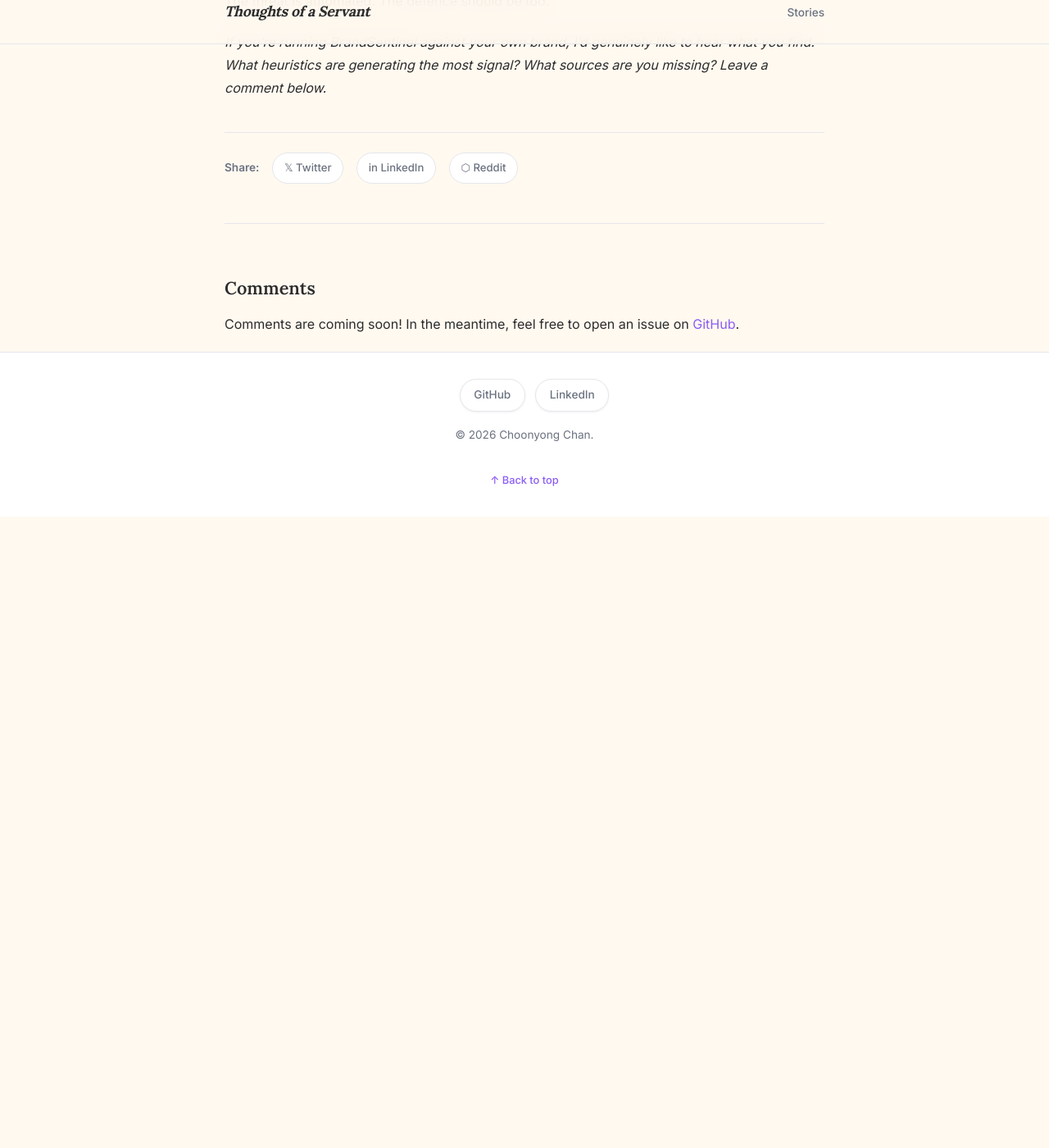
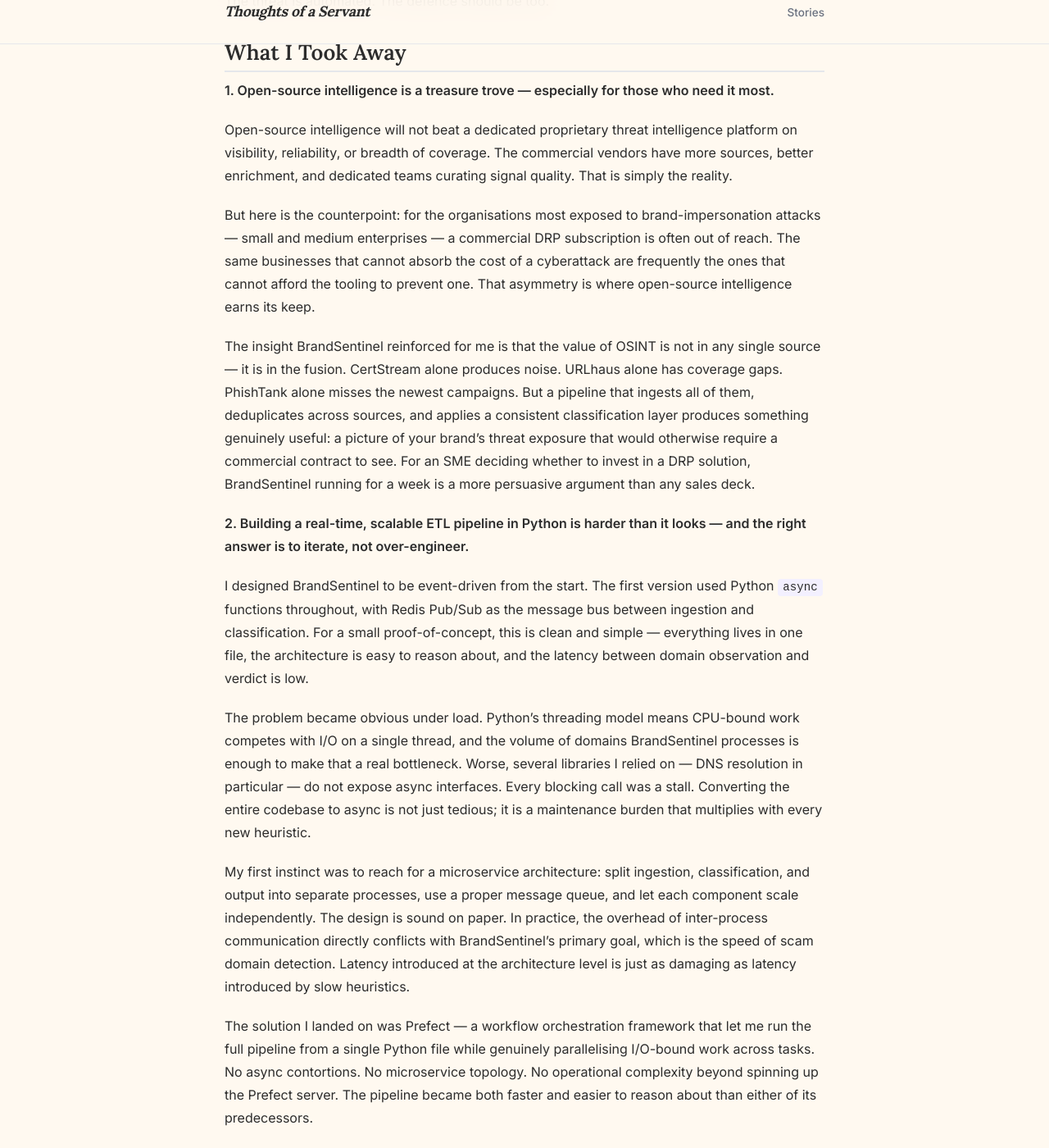
Before and after one commit to choonyongchan/thoughtsofaservant, a Jekyll site: the page built from _posts/2026-03-27-brandsentinel-a-live-feed-of-malicious-domains-before-the-first-victim-is-claimed.md, in a window 1280 px wide and 1400 px high, scrolled down 5950 px. Shown: the whole window at 82% size. Built offline with Jekyll 4.4.1, drawn with Linux system fonts in a browser that asks for light colours; before the commit the page ends 6580 px from its top, so only the background shows below that; some of the changed text lies outside the part shown.

Commit message:
:Add Lessons Learnt to BrandSentinel Story

```diff
--- a/_posts/2026-03-27-brandsentinel-a-live-feed-of-malicious-domains-before-the-first-victim-is-claimed.md
+++ b/_posts/2026-03-27-brandsentinel-a-live-feed-of-malicious-domains-before-the-first-victim-is-claimed.md
@@ -106,6 +106,28 @@
 
 The threat is automated. The defence should be too.
 
+## What I Took Away
+
+**1. Open-source intelligence is a treasure trove — especially for those who need it most.**
+
+Open-source intelligence will not beat a dedicated proprietary threat intelligence platform on visibility, reliability, or breadth of coverage. The commercial vendors have more sources, better enrichment, and dedicated teams curating signal quality. That is simply the reality.
+
+But here is the counterpoint: for the organisations most exposed to brand-impersonation attacks — small and medium enterprises — a commercial DRP subscription is often out of reach. The same businesses that cannot absorb the cost of a cyberattack are frequently the ones that cannot afford the tooling to prevent one. That asymmetry is where open-source intelligence earns its keep.
+
+The insight BrandSentinel reinforced for me is that the value of OSINT is not in any single source — it is in the fusion. CertStream alone produces noise. URLhaus alone has coverage gaps. PhishTank alone misses the newest campaigns. But a pipeline that ingests all of them, deduplicates across sources, and applies a consistent classification layer produces something genuinely useful: a picture of your brand's threat exposure that would otherwise require a commercial contract to see. For an SME deciding whether to invest in a DRP solution, BrandSentinel running for a week is a more persuasive argument than any sales deck.
+
+**2. Building a real-time, scalable ETL pipeline in Python is harder than it looks — and the right answer is to iterate, not over-engineer.**
+
+I designed BrandSentinel to be event-driven from the start. The first version used Python `async` functions throughout, with Redis Pub/Sub as the message bus between ingestion and classification. For a small proof-of-concept, this is clean and simple — everything lives in one file, the architecture is easy to reason about, and the latency between domain observation and verdict is low.
+
+The problem became obvious under load. Python's threading model means CPU-bound work competes with I/O on a single thread, and the volume of domains BrandSentinel processes is enough to make that a real bottleneck. Worse, several libraries I relied on — DNS resolution in particular — do not expose async interfaces. Every blocking call was a stall. Converting the entire codebase to async is not just tedious; it is a maintenance burden that multiplies with every new heuristic.
+
+My first instinct was to reach for a microservice architecture: split ingestion, classification, and output into separate processes, use a proper message queue, and let each component scale independently. The design is sound on paper. In practice, the overhead of inter-process communication directly conflicts with BrandSentinel's primary goal, which is the speed of scam domain detection. Latency introduced at the architecture level is just as damaging as latency introduced by slow heuristics.
+
+The solution I landed on was Prefect — a workflow orchestration framework that let me run the full pipeline from a single Python file while genuinely parallelising I/O-bound work across tasks. No async contortions. No microservice topology. No operational complexity beyond spinning up the Prefect server. The pipeline became both faster and easier to reason about than either of its predecessors.
+
+The lesson here is not that Prefect is the answer to every pipeline problem. The lesson is to resist the temptation to design for theoretical scale before you understand where the real bottlenecks are — and to search aggressively for existing tools before building your own solutions to solved problems. Iterative solutions are not a sign of weak engineering. They are a sign of engineering focused on the right outcome: in this case, getting a scam domain classified and surfaced to an analyst as fast as possible.
+
 ---
 
 *If you're running BrandSentinel against your own brand, I'd genuinely like to hear what you find. What heuristics are generating the most signal? What sources are you missing? Leave a comment below.*
```
